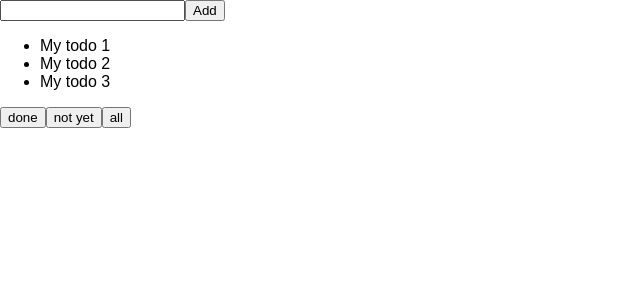
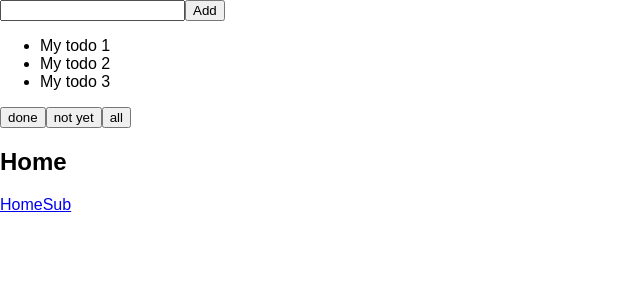
Before and after one commit to arsmysk/redux-todo-app2, a React (Create React App) app: page / in a window 1280 px wide. Shown: the top 300 px of the page, without its empty margins (0-640 px from the left). Built offline with nearby package versions, Linux system fonts and the light colour scheme.

Commit message:
install react-router

```diff
--- a/package.json
+++ b/package.json
@@ -6,8 +6,10 @@
     "react": "^16.2.0",
     "react-dom": "^16.2.0",
     "react-redux": "^5.0.6",
+    "react-router-dom": "^4.2.2",
     "react-scripts": "1.0.17",
     "redux": "^3.7.2",
+    "redux-devtools-extension": "^2.13.2",
     "redux-logger": "^3.0.6",
     "redux-promise": "^0.5.3",
     "redux-thunk": "^2.2.0",
--- /dev/null
+++ b/src/components/Home.js
@@ -0,0 +1,2 @@
+import React from 'react'
+export default () => <h2>Home</h2>
--- /dev/null
+++ b/src/components/Sub.js
@@ -0,0 +1,2 @@
+import React from 'react'
+export default () => <h2>Sub</h2>
--- a/src/index.js
+++ b/src/index.js
@@ -5,10 +5,22 @@ import App from './App';
 import registerServiceWorker from './registerServiceWorker';
 import store from './store'
 import { Provider } from 'react-redux'
+import Home from './components/Home'
+import Sub from './components/Sub'
+import { BrowserRouter as Router, Route, Link } from 'react-router-dom'
 
 ReactDOM.render((
-  <Provider store={store} >
-    <App />
-  </Provider>), document.getElementById('root'));
-
+  <div>
+    <Provider store={store} >
+      <App />
+    </Provider>
+    <Router>
+      <div>
+        <Route exact path='/' component={Home} />
+        <Route path='/sub' component={Sub} />
+        <Link to={''}>Home</Link>
+        <Link to={'sub'}>Sub</Link>
+      </div>
+    </Router>
+  </div>), document.getElementById('root'));
 registerServiceWorker();
--- a/src/store.js
+++ b/src/store.js
@@ -1,5 +1,6 @@
 import { createStore, applyMiddleware } from 'redux'
 import rootReducer from './reducers'
+import { composeWithDevTools } from 'redux-devtools-extension'
 
 /* Logging middleware */
 import addLoggingToDispatch from 'redux-logger'
@@ -7,7 +8,16 @@ import addLoggingToDispatch from 'redux-logger'
 /* thunk middleware */
 import thunk from 'redux-thunk'
 
-const middlewares = [thunk, addLoggingToDispatch]
-let store = createStore(rootReducer, applyMiddleware(...middlewares))
+let middlewares = [thunk]
+
+let composeMiddlewares
+if (process.env.NODE_ENV === 'development') {
+  middlewares.push(addLoggingToDispatch)
+  composeMiddlewares = composeWithDevTools(applyMiddleware(...middlewares))
+} else {
+  composeMiddlewares = applyMiddleware(...middlewares)
+}
+
+let store = createStore(rootReducer, composeMiddlewares)
 
 export default store
```
Also changed, not shown: 1 other file (tests, documents, lock files or other folders).
